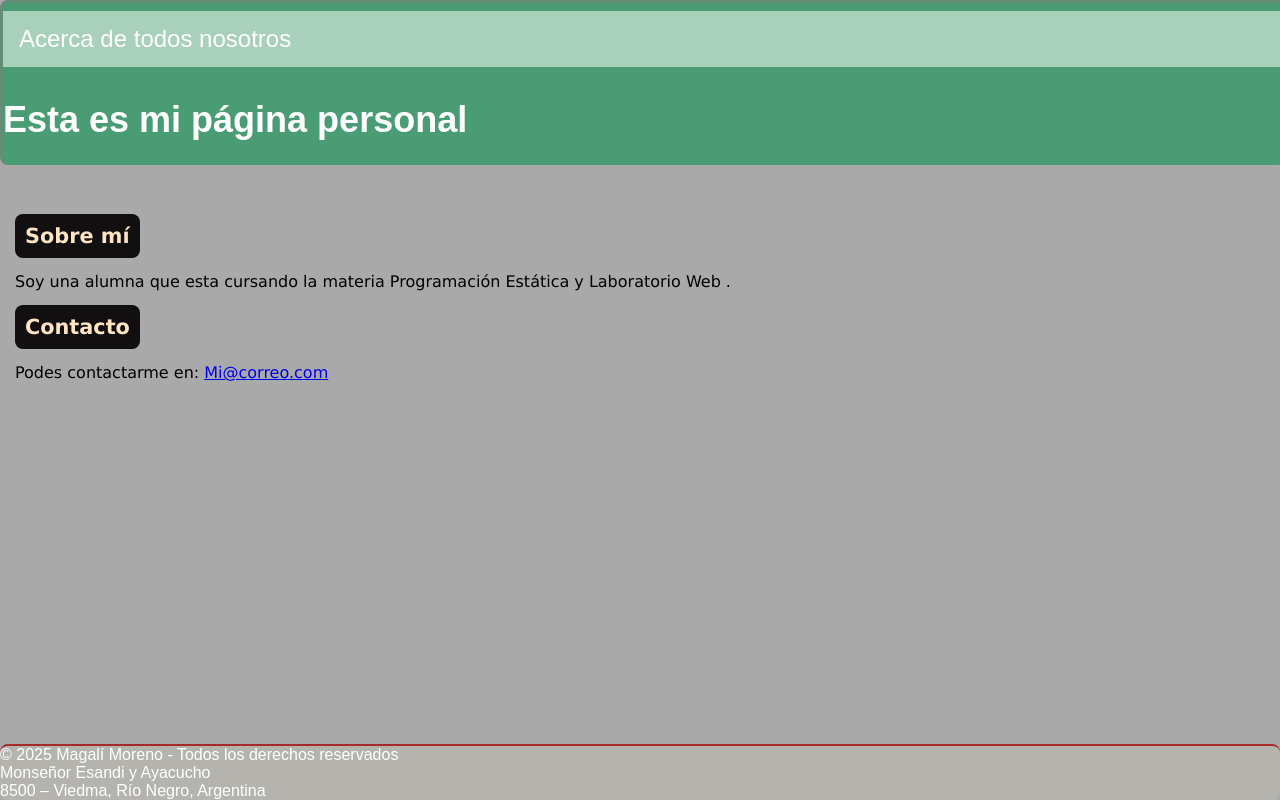
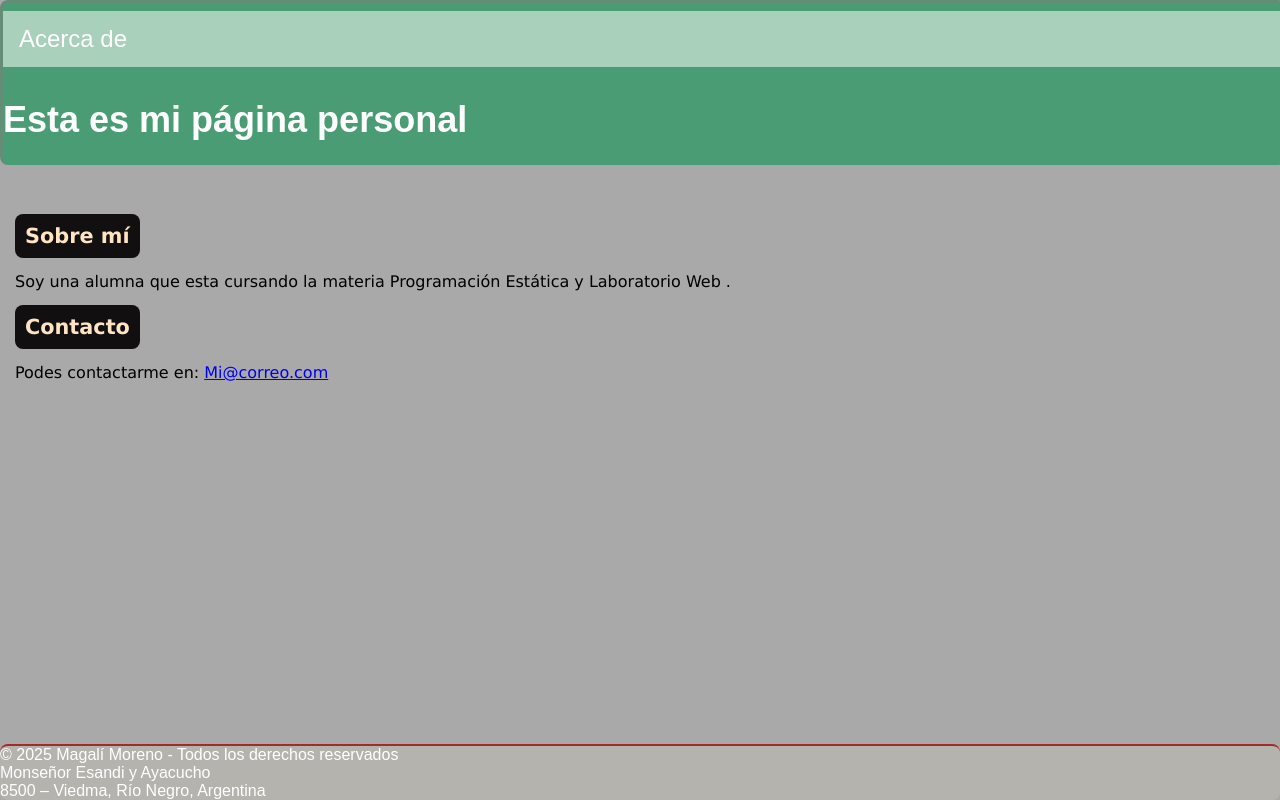
Before and after one commit to Magali179/magali_moreno_lab2, a plain HTML site: page index.html in a window 1280 px wide. Drawn offline with Linux system fonts and the light colour scheme.

Commit message:
cambio en index nuevamente

```diff
--- a/index.html
+++ b/index.html
@@ -10,7 +10,7 @@
     <nav>
 
       <ul>
-        <li><a href="Acercade.html">Acerca de todos nosotros</a></li>
+        <li><a href="Acercade.html">Acerca de</a></li>
       </ul>
     </nav>
 
```
